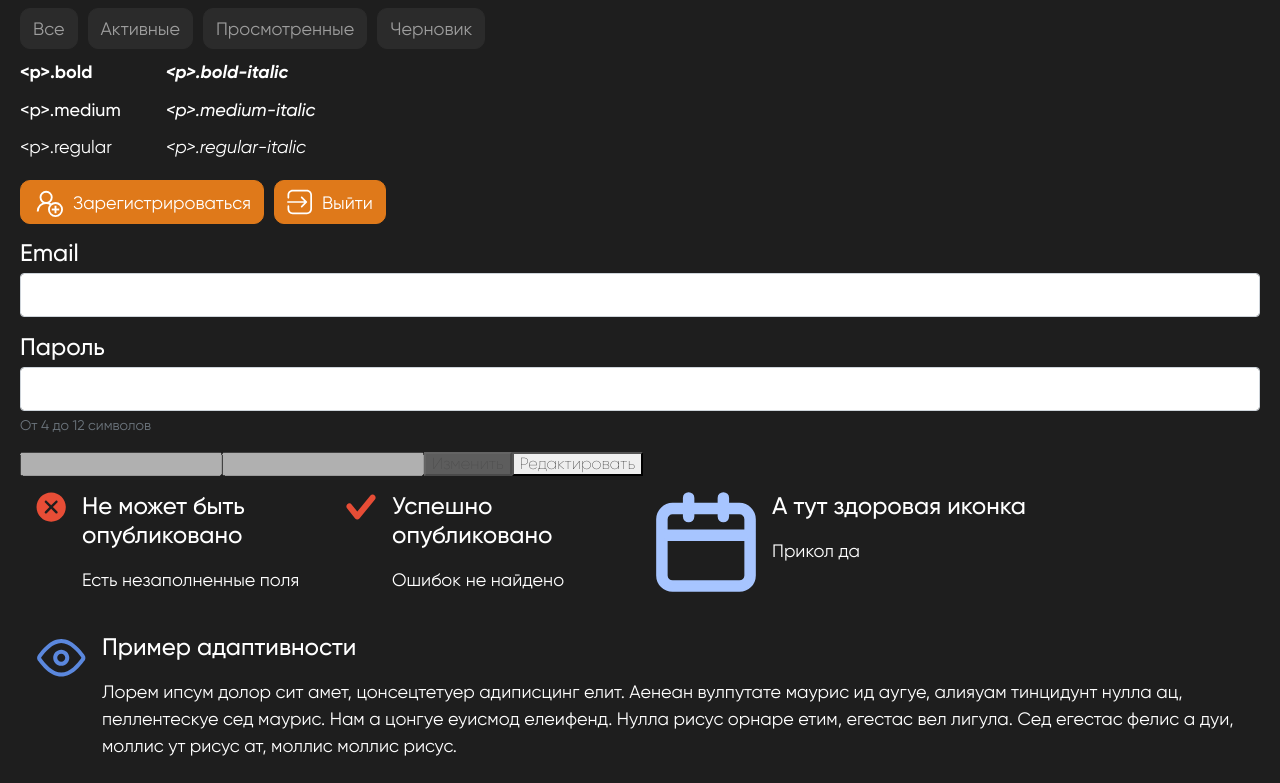
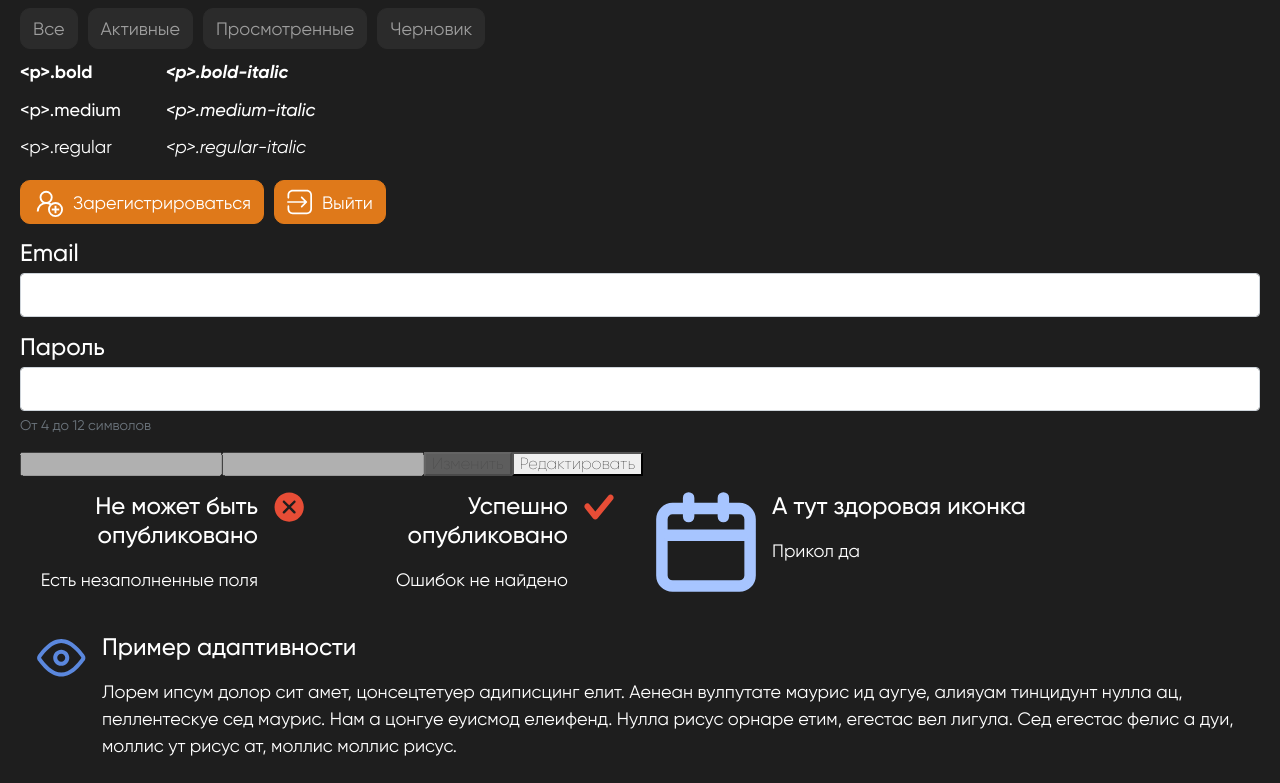
Before and after one commit to Anto-MSHK/podhod_front, a React (Create React App) app: page / in a window 1280 px wide. Shown: the part 489-1272 px from the top of the page. Built offline with nearby package versions, Linux system fonts and the light colour scheme.

Commit message:
switchable icon position

```diff
--- a/src/components/InfoMessage/InfoMessage.module.css
+++ b/src/components/InfoMessage/InfoMessage.module.css
@@ -17,14 +17,18 @@
   margin: 0;
 }
 .card_body{
-  display: grid;
-  grid-template-columns: auto 1fr;
+  display: flex;
   gap: 1em;
 }
+.right_direction {
+  flex-direction: row-reverse;
+  text-align: end;
+}
+.top_direction {
+  flex-direction: column;
+  text-align: center;
+}
 
-.card_body > :nth-child(1){
-  justify-self: end;
-}
 
 
 .card_wrapper > img{
--- a/src/components/InfoMessage/InfoMessage.tsx
+++ b/src/components/InfoMessage/InfoMessage.tsx
@@ -1,26 +1,44 @@
-import React, { FC } from "react";
+import React, { FC, useEffect } from "react";
 import { Card, CardBody, CardText, CardTitle } from "reactstrap";
 import { number } from "yup";
 import styles from "./InfoMessage.module.css";
 
-type IInfoComponent = {
-  title: string;
+
+type iconPositonT = 'top' | 'right' | 'left'
+type InfoComponentT = {
+  title?: string;
   icon?: string;
   desc?: string;
   iconWidth?: number;
+  iconPosition?: iconPositonT
 };
 
-export const InfoMessage: FC<IInfoComponent> = ({
+export const InfoMessage: FC<InfoComponentT> = ({
   icon,
   title,
   desc,
   iconWidth,
+  iconPosition,
 }) => {
+
+
+  const classNameHandler = () => {
+    switch (iconPosition) {
+      case 'right':
+        return "right_direction"
+      case 'top':
+        return "top_direction"
+      default:
+        return undefined
+    }
+  }
+  let className = classNameHandler()
+
   return (
     <div>
       <Card className={styles.card_wrapper} >
-        <CardBody className={styles.card_body}>
-            <div className={styles.card_icon_container}>
+        <CardBody className={`${styles.card_body}  ${className && styles[className]}`}>
+          <div className={styles.card_icon_container}  >
             <img
               className={styles.card_icon}
               style={{
@@ -28,10 +46,10 @@ export const InfoMessage: FC<IInfoComponent> = ({
                 height: iconWidth ? iconWidth : "30px",
               }}
               src={icon}
-                alt=""
+              alt={icon}
             />
           </div>
-          <CardTitle  className={styles.card_title}>
+          <CardTitle className={styles.card_title} >
             <h3 className={styles.card_title_text}>{title}</h3>
             <p className={styles.card_text}>{desc}</p>
           </CardTitle>
--- a/src/pages/StylePage/StylePage.tsx
+++ b/src/pages/StylePage/StylePage.tsx
@@ -166,6 +166,7 @@ export const MainPage = () => {
             icon={icon9}
             title={"Не может быть опубликовано"}
             desc={"Есть незаполненные поля"}
+            iconPosition = "right"
           />
         </div>
         <div style={{ width: "300px" }}>
@@ -173,6 +174,7 @@ export const MainPage = () => {
             icon={icon8}
             title={"Успешно опубликовано"}
             desc={"Ошибок не найдено"}
+            iconPosition = "right"
           />
         </div>
         <div>
```
Lines whose indentation alone changed are shown as unchanged.
